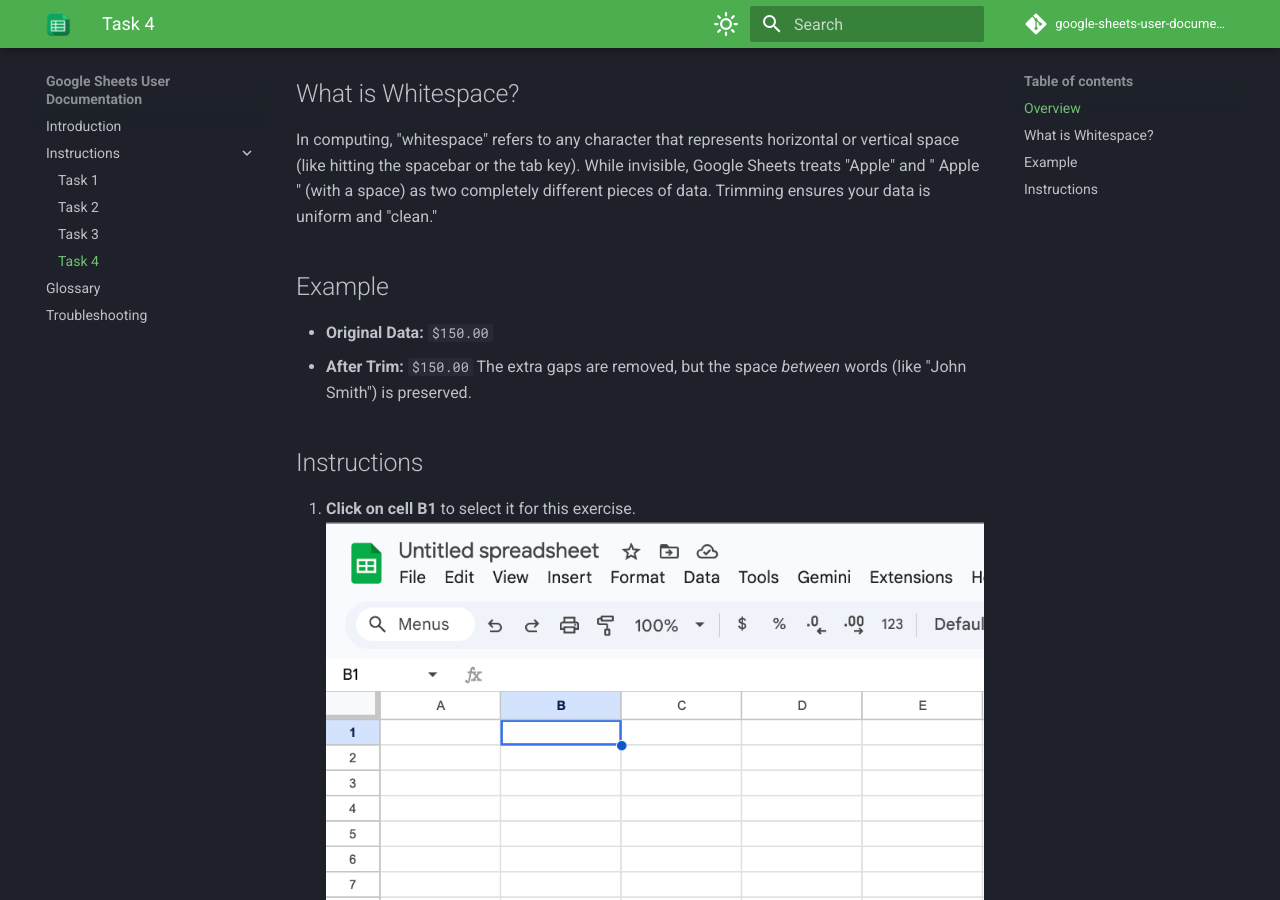
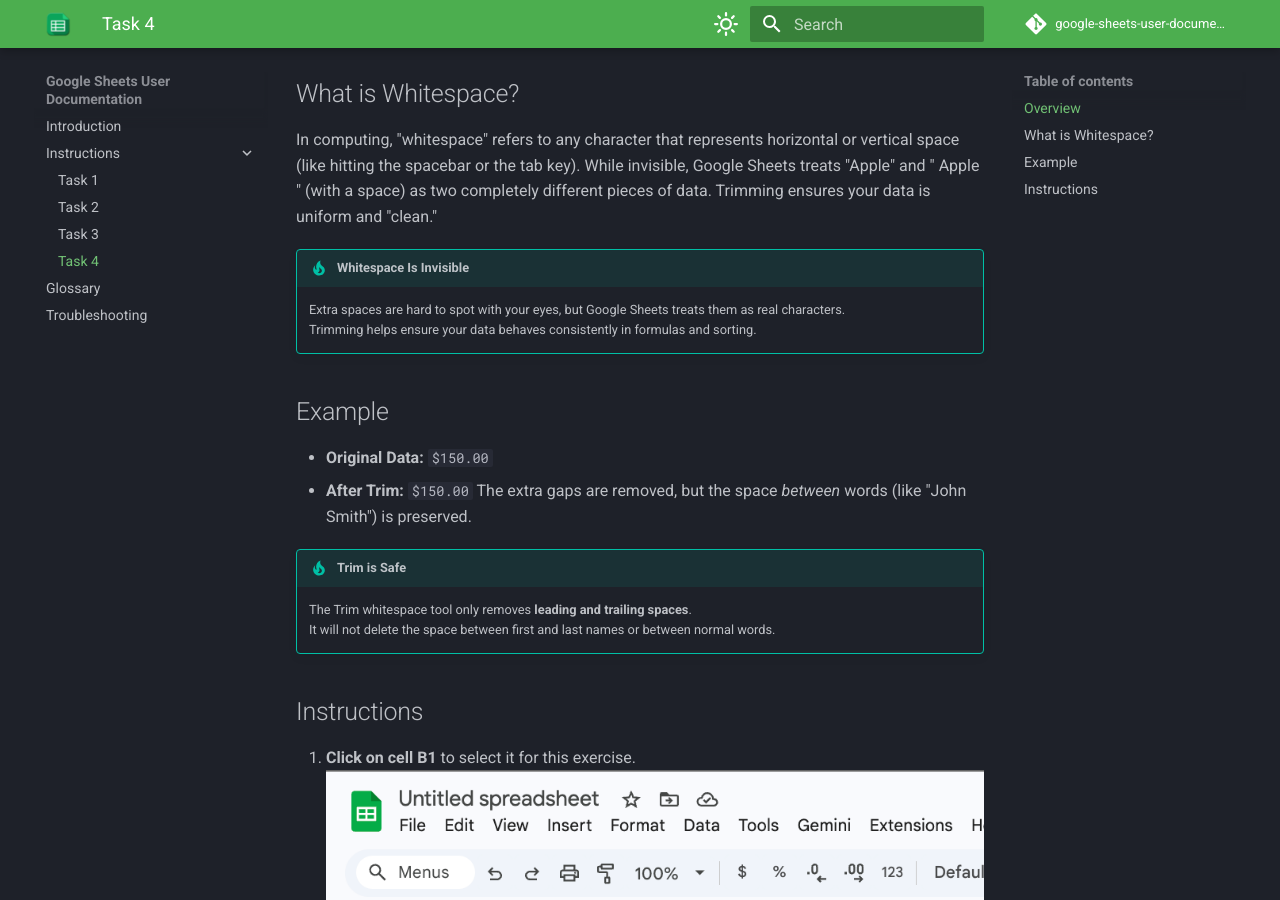
Before and after one commit to SamRosati/google-sheets-user-documentation, an MkDocs documentation site: the page built from docs/Instruction-Pages/task4.md, in a window 1280 px wide and 900 px high, scrolled down 297 px. Built offline with MkDocs 1.6.1 and Material for MkDocs 9.7.7, drawn with Linux system fonts in a browser that asks for light colours; comment, search, counter and statistics services are not loaded; some of the changed text lies outside the part shown.

```diff
--- a/docs/Instruction-Pages/task4.md
+++ b/docs/Instruction-Pages/task4.md
@@ -8,11 +8,19 @@ Data imported from websites or other documents often contains "hidden" spaces at
 
 In computing, "whitespace" refers to any character that represents horizontal or vertical space (like hitting the spacebar or the tab key). While invisible, Google Sheets treats "Apple" and " Apple " (with a space) as two completely different pieces of data. Trimming ensures your data is uniform and "clean."
 
+!!! tip "Whitespace Is Invisible"
+    Extra spaces are hard to spot with your eyes, but Google Sheets treats them as real characters.
+    Trimming helps ensure your data behaves consistently in formulas and sorting.
+
 ## Example
 
 - **Original Data:**  `$150.00`
 - **After Trim:** `$150.00`
 The extra gaps are removed, but the space *between* words (like "John Smith") is preserved.
+
+!!! tip "Trim is Safe"
+    The Trim whitespace tool only removes **leading and trailing spaces**.
+    It will not delete the space between first and last names or between normal words.
 
 ## Instructions
 
@@ -31,3 +39,7 @@ The extra gaps are removed, but the space *between* words (like "John Smith") is
 9. Wait for the **pop-up notification** to appear, telling you how many cells were cleaned.
 ![alt text](image-26.png)
 10. Click **OK** on the notification to return to your perfectly formatted cell.
+
+    !!! tip "Trim Helps Fix Sorting Problems"
+        If your data refuses to sort correctly, hidden spaces are often the cause.
+        Running **Trim whitespace** is a quick way to fix unexpected sorting behavior.
--- a/mkdocs.yml
+++ b/mkdocs.yml
@@ -45,3 +45,4 @@ markdown_extensions:
   - pymdownx.inlinehilite
   - pymdownx.snippets
   - pymdownx.superfences
+  - admonition
```
Also changed, not shown: docs/Instruction-Pages/task1.md (+8 -4 lines), docs/Instruction-Pages/task2.md (+9 -0 lines), docs/Instruction-Pages/task3.md (+12 -0 lines), docs/index.md (+4 -2 lines).
